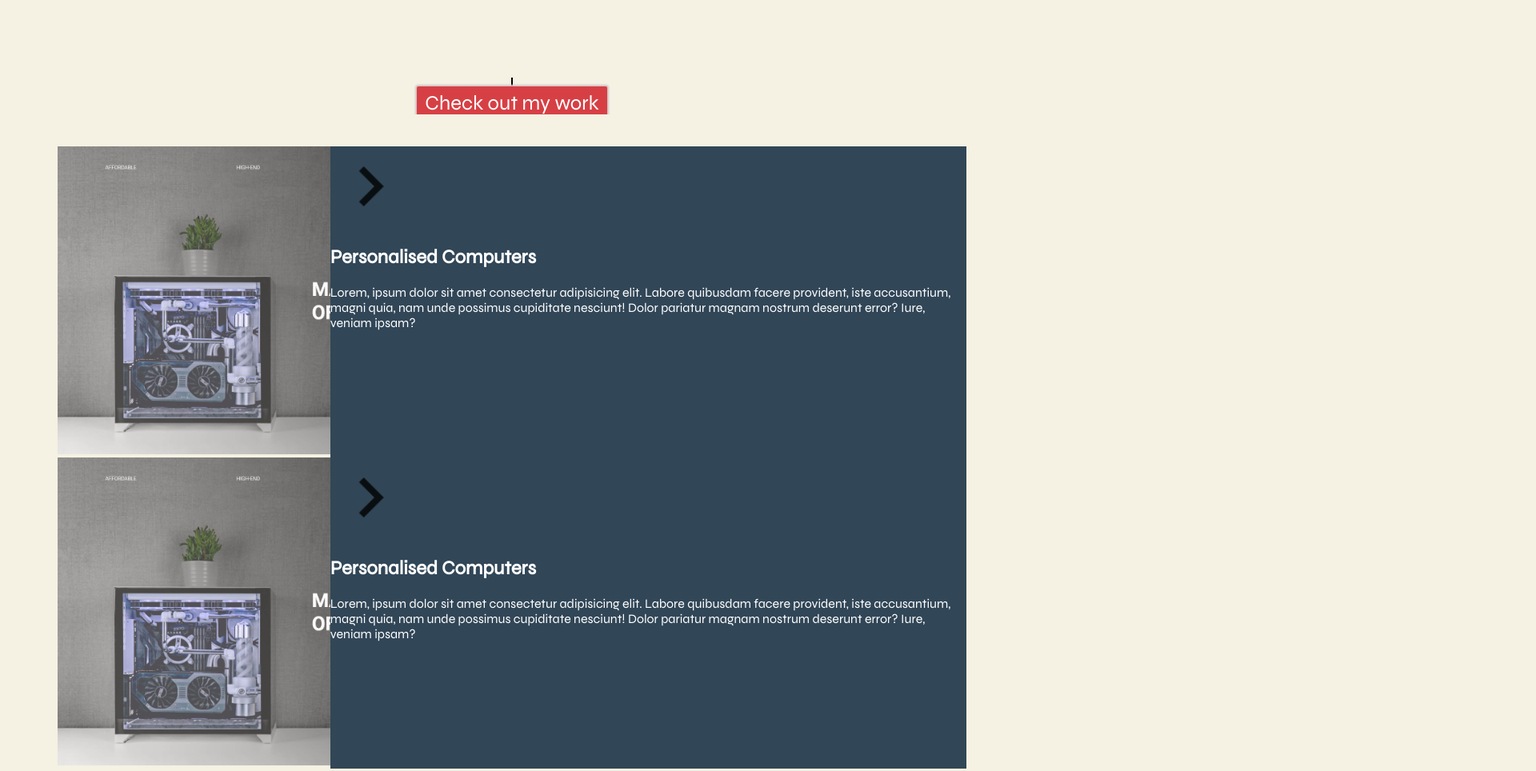
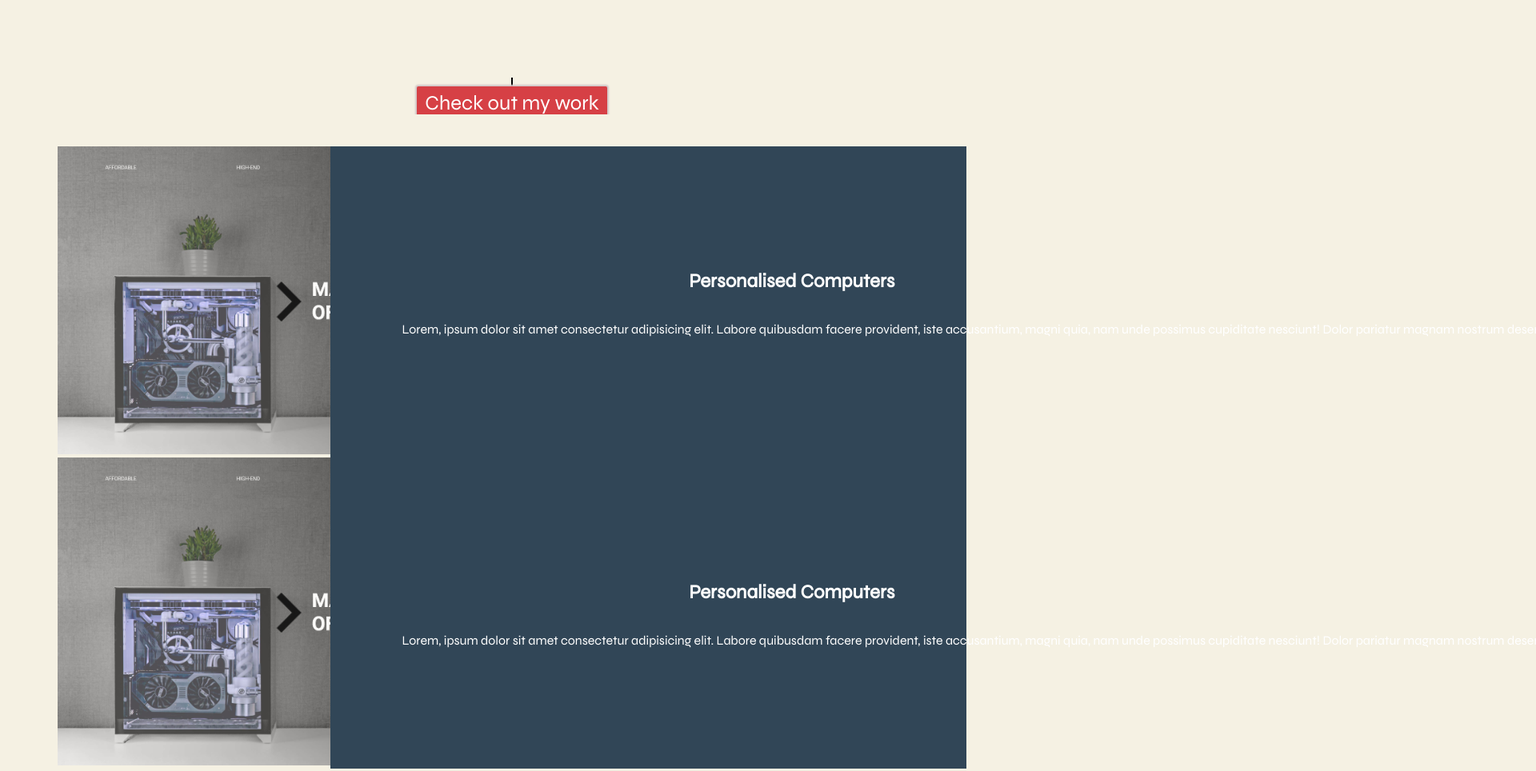
Before and after one commit to Connell97/portfolio, a plain HTML site: page index.html in a window 1280 px wide. Shown: the part 625-1589 px from the top of the page at 80% size, 1920 px wide, since content can reach past the window. Drawn offline with Linux system fonts and the light colour scheme.

Commit message:
CSS changes

```diff
--- a/main.css
+++ b/main.css
@@ -133,12 +133,30 @@ body {
 
 .site-info {
     position: absolute;
+    display: flex;
+    flex-direction: column;
+    text-align: right;
+    justify-content: center;
     top: 0;
     right: 0;
     width: 70%;
     height: 100%;
     max-width: 70%;
     transition: all 1s;
+    padding: 7vmax;
+}
+
+.site-info img {
+    position: absolute;
+    transform: translateX(-15vmax);
+}
+
+.site-info h2 {
+
+}
+
+.site-info h2, .site-info p {
+    white-space: nowrap;
 }
 
  #personalised-computers {
```
